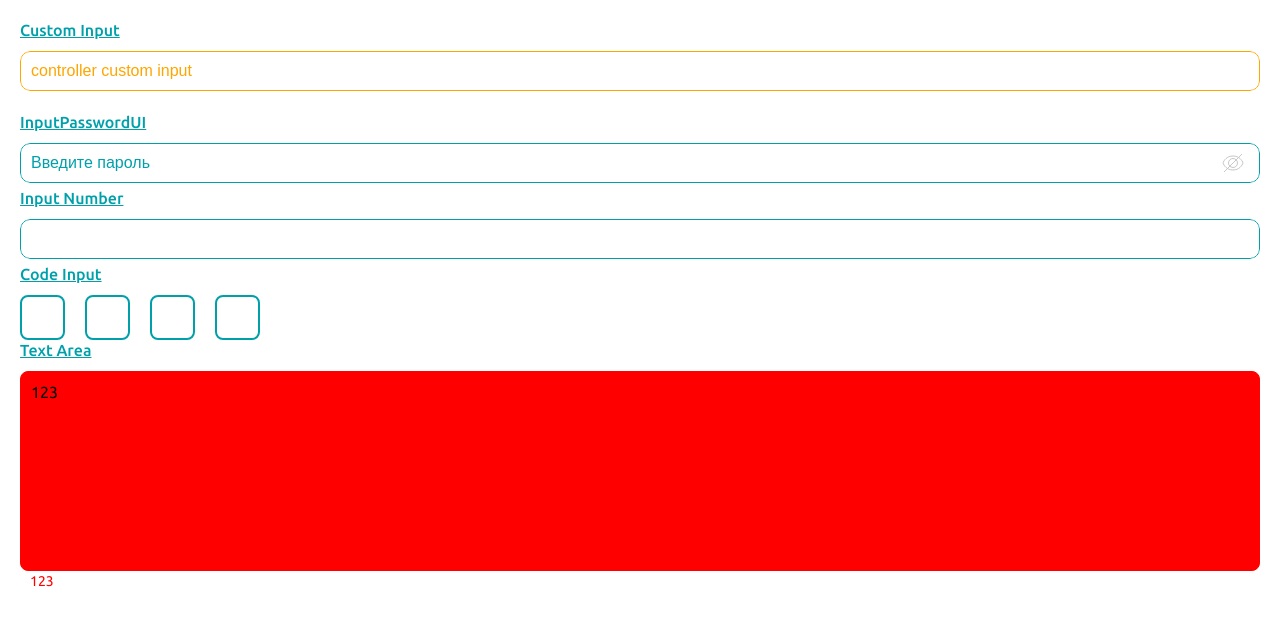
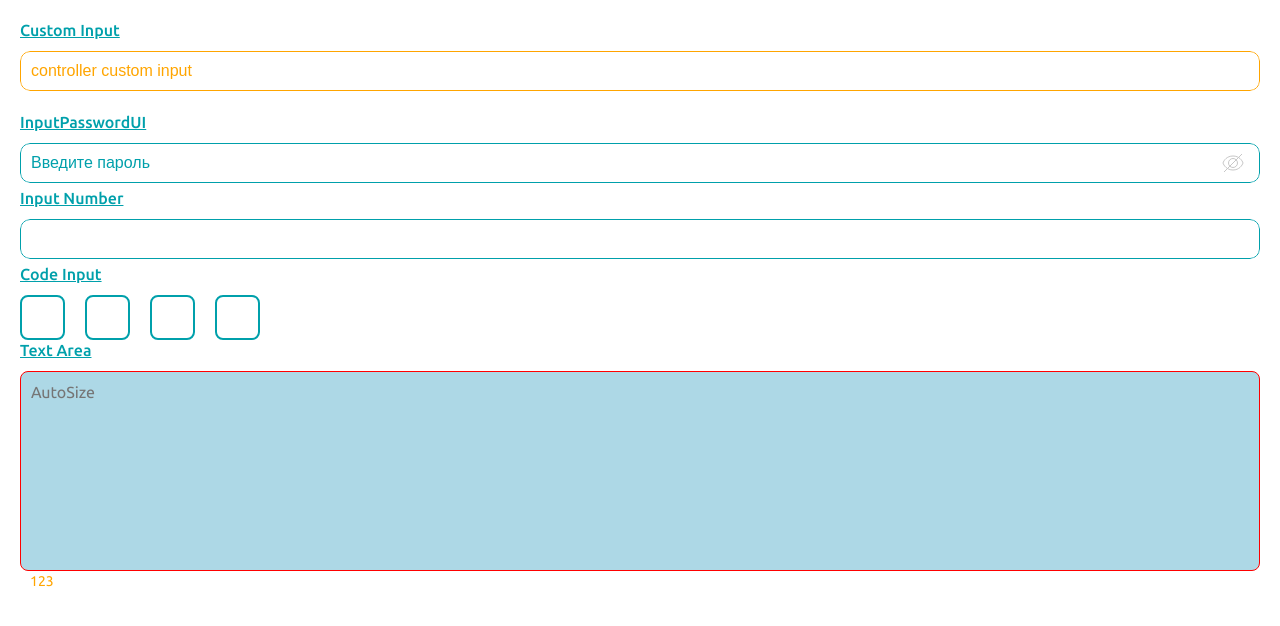
Before and after one commit to INDEX-GG/UI-Library, a React (Create React App) app: page / in a window 1280 px wide. Shown: the top 626 px of the page. Built offline with nearby package versions, Linux system fonts and the light colour scheme.

Commit message:
add text area

```diff
--- a/src/UI/TextAreaUI/TextAreaUI.tsx
+++ b/src/UI/TextAreaUI/TextAreaUI.tsx
@@ -1,35 +1,56 @@
-import React from "react";
+import React, { forwardRef, useRef } from "react";
 import {
   DefaultTextAreaErrorProps,
   DefaultTextAreaHTMLProps,
   DefaultTextAreaStyledComponents,
   ITextAreaUIProps,
+  TextAreaRefType,
   TextAreaStylesObj,
 } from "UI/TextAreaUI/types";
+import { useTextAreaUI } from "UI/TextAreaUI/useTextAreaUI";
 
-export const TextAreaUI = ({
-  children,
+export const TextAreaUI = forwardRef<HTMLTextAreaElement, ITextAreaUIProps>(
+  (
+    {
       isAutoHeight = true,
       error = DefaultTextAreaErrorProps,
       textAreaProps = DefaultTextAreaHTMLProps,
       styledComponents = DefaultTextAreaStyledComponents,
-}: ITextAreaUIProps) => {
+    },
+    otherTextAreaRef,
+  ) => {
+    //? error
     const { isError, errorMessage } = error;
+
+    //? styled-components
     const {
       TextAreaSC = DefaultTextAreaSC,
       ContainerSC = DefaultContainerSC,
       ErrorMessageSC = DefaultErrorMessageSC,
     } = styledComponents;
 
+    //? inner or other ref
+    const textAreaRef = otherTextAreaRef
+      ? (otherTextAreaRef as TextAreaRefType)
+      : (useRef<HTMLTextAreaElement>(null) as TextAreaRefType);
+
+    //? only isAutoHeight === true
+    if (isAutoHeight) {
+      useTextAreaUI({ textAreaProps, textAreaRef });
+    }
     return (
       <ContainerSC>
-      <TextAreaSC {...textAreaProps} isError={isError}>
-        {children}
-      </TextAreaSC>
+        <TextAreaSC
+          ref={textAreaRef}
+          {...textAreaProps}
+          isError={isError}
+          isAutoHeight={isAutoHeight}
+        />
         {errorMessage && <ErrorMessageSC>{errorMessage}</ErrorMessageSC>}
       </ContainerSC>
     );
-};
+  },
+);
 
 const {
   ContainerSC: DefaultContainerSC,
@@ -37,4 +58,5 @@ const {
   ErrorMessageSC: DefaultErrorMessageSC,
 } = TextAreaStylesObj;
 
+TextAreaUI.displayName = "TextAreaUI";
 export default React.memo(TextAreaUI);
--- a/src/UI/TextAreaUI/style.ts
+++ b/src/UI/TextAreaUI/style.ts
@@ -7,10 +7,14 @@ const ContainerSC = styled("div")`
   position: relative;
 `;
 
-const TextAreaSC = styled("textarea")<{ isError: boolean }>`
+const TextAreaSC = styled("textarea")<{
+  isError: boolean;
+  isAutoHeight: boolean;
+}>`
   resize: none;
+  overflow: ${({ isAutoHeight }) => (isAutoHeight ? "hidden" : "auto")};
   width: 100%;
-  height: 200px;
+  min-height: 200px;
   border-radius: 8px;
   border: 1px solid ${({ isError }) => (isError ? errorColor : mainColor)};
   padding: 10px;
--- a/src/UI/TextAreaUI/types.ts
+++ b/src/UI/TextAreaUI/types.ts
@@ -1,8 +1,9 @@
-import { InputHTMLAttributes, ReactNode } from "react";
+import { InputHTMLAttributes, RefObject } from "react";
 import { useTextAreaUIStyles } from "UI/TextAreaUI/style";
 
 export const TextAreaStylesObj = useTextAreaUIStyles();
 
+export type TextAreaRefType = RefObject<HTMLTextAreaElement>;
 type TextAreaStyledComponentsType = Partial<typeof TextAreaStylesObj>;
 type TextAreaPropsType = InputHTMLAttributes<HTMLTextAreaElement>;
 type TextAreaErrorType = {
@@ -11,7 +12,6 @@ type TextAreaErrorType = {
 };
 
 export interface ITextAreaUIProps {
-  children?: ReactNode;
   isAutoHeight?: boolean;
   error?: TextAreaErrorType;
   textAreaProps?: TextAreaPropsType;
--- a/src/UI/TextAreaUI/useTextAreaUI.ts
+++ b/src/UI/TextAreaUI/useTextAreaUI.ts
@@ -1,3 +1,23 @@
-export const useTextAreaUI = () => {
-  return {};
+import { ITextAreaUIProps, TextAreaRefType } from "UI/TextAreaUI/types";
+import { useEffect } from "react";
+
+type TextAreaUIType = Required<Pick<ITextAreaUIProps, "textAreaProps">> & {
+  textAreaRef: TextAreaRefType;
 };
+
+export const useTextAreaUI = ({
+  textAreaProps,
+  textAreaRef,
+}: TextAreaUIType) => {
+  const { value } = textAreaProps;
+
+  useEffect(() => {
+    if (typeof value !== undefined) {
+      const textAreaDOM = textAreaRef.current;
+      if (textAreaDOM) {
+        textAreaDOM.style.height = "auto";
+        textAreaDOM.style.height = `${textAreaDOM.scrollHeight}px`;
+      }
+    }
+  }, [value]);
+};
--- a/src/components/InputUIElement/InputUIElement.tsx
+++ b/src/components/InputUIElement/InputUIElement.tsx
@@ -1,4 +1,4 @@
-import React, { useRef, useState } from "react";
+import React, { useEffect, useRef, useState } from "react";
 import { InputUI } from "UI/InputUI/InputUI";
 import styled from "styled-components";
 import { InputUIStyledComponent } from "UI/InputUI/types";
@@ -11,7 +11,10 @@ import { TextAreaStylesObj } from "UI/TextAreaUI/types";
 const InputUIElement = () => {
   const [value, setValue] = useState<string>("");
   const [password, setPassword] = useState<string>("");
+  const [textArea, setTextArea] = useState<string>("");
   const ref = useRef<HTMLInputElement>(null);
+  const textAreaRef = useRef<HTMLTextAreaElement>(null);
+
   return (
     <form>
       <Title>Custom Input</Title>
@@ -56,11 +59,18 @@ const InputUIElement = () => {
       />
       <Title>Text Area</Title>
       <TextAreaUI
-        isAutoHeight={true}
-        error={{ errorMessage: "123", isError: true }}
-        styledComponents={{ TextAreaSC: TextAreaCustomSC }}>
-        123
-      </TextAreaUI>
+        isAutoHeight={false}
+        error={{ isError: true, errorMessage: "123" }}
+        textAreaProps={{
+          value: textArea,
+          placeholder: "AutoSize",
+          onChange: (e) => setTextArea(e.target.value),
+        }}
+        styledComponents={{
+          TextAreaSC: TextAreaCustomSC,
+          ErrorMessageSC: TextAreaCustomErrorSC,
+        }}
+      />
     </form>
   );
 };
@@ -74,10 +84,14 @@ const CustomInputSC = styled(InputSC)`
   }
 `;
 
-const { TextAreaSC } = TextAreaStylesObj;
+const { TextAreaSC, ErrorMessageSC } = TextAreaStylesObj;
 
 const TextAreaCustomSC = styled(TextAreaSC)`
-  background-color: red;
+  background-color: lightblue;
+`;
+
+const TextAreaCustomErrorSC = styled(ErrorMessageSC)`
+  color: orange;
 `;
 
 export default React.memo(InputUIElement);
```
Also changed, not shown: src/UI/TextAreaUI/README.md (added). Lines whose indentation alone changed are shown as unchanged.
